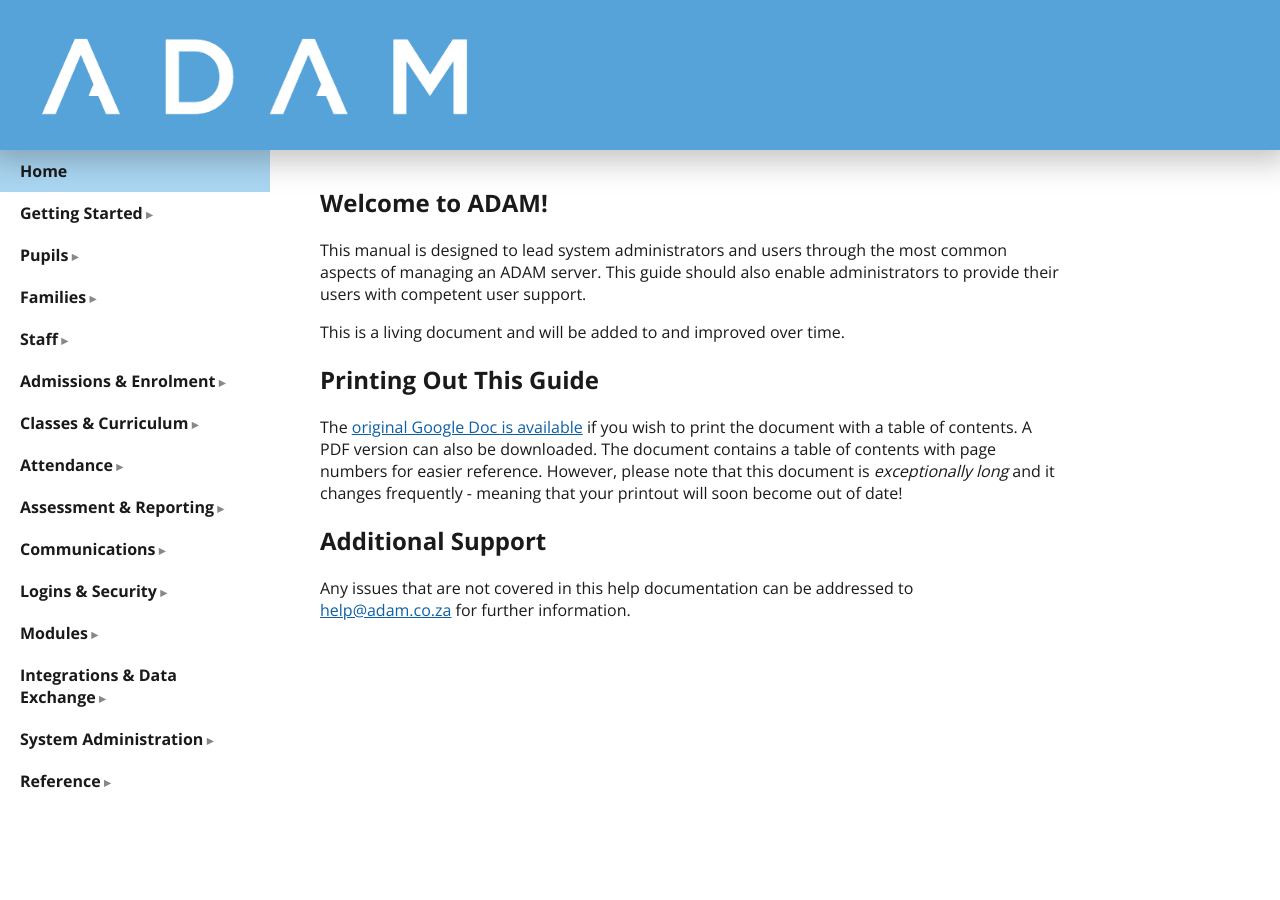
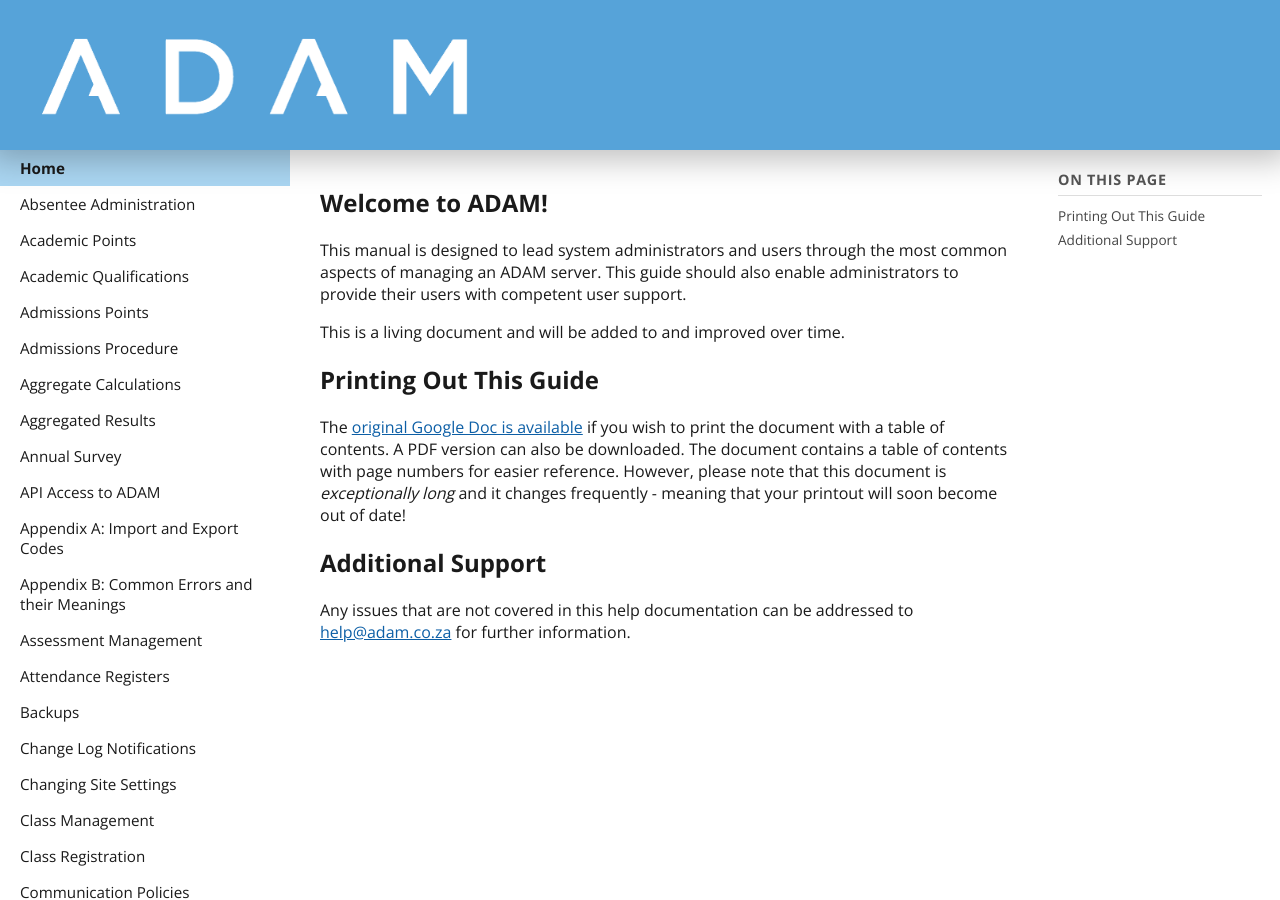
Before and after one commit to phinor/adam-docs, an MkDocs documentation site: the page built from docs/index.md, in a window 1280 px wide. Built offline with MkDocs 1.6.1, drawn with Linux system fonts in a browser that asks for light colours.

Commit message:
CHANGED: Flatten nav to alphabetical; add right-side per-page TOC
The hierarchical sidebar with collapsible sections was friction without
benefit on a manual organised primarily by chapter rather than topic.
Returns to a flat alphabetical list of all 95 chapters with Home pinned
to the top.

Adds an opt-in right-side per-page TOC (rendered from page.toc with
h2-h3 depth) that mirrors Material's "On this page" pattern. Visible at
viewports >=1100px; hidden below to keep the article readable.

Drops the section-toggle JavaScript that's no longer needed.

Co-Authored-By: Claude Opus 4.7 (1M context) <noreply@anthropic.com>

```diff
--- a/mkdocs.yml
+++ b/mkdocs.yml
@@ -14,129 +14,102 @@ markdown_extensions:
   - tables
   - toc:
       permalink: false
+      toc_depth: 2-3
   - smarty
 
 nav:
   - Home: index.md
-
-  - Getting Started:
-      - Quick Start Guide: quick-start-guide.md
-      - Logging on to ADAM: logging-on-to-adam.md
-      - "Logging on to ADAM: A Guide for Parents": logging-on-to-adam-a-guide-for-parents.md
-
-  - Pupils:
-      - Pupil Information: pupil-information.md
-      - Pupil Comments: pupil-comments.md
-      - Pupil Photographs: pupil-photographs.md
-      - Profile Overview Customisation: profile-overview-customisation.md
-      - Tags for Pupils, Families and Staff: tags-for-pupils-families-and-staff.md
-      - Student Cards: student-cards.md
-      - Transferring Pupil Information Between Schools: transferring-pupil-information-between-schools.md
-
-  - Families:
-      - Family Management: family-management.md
-      - Family Alerts: family-alerts.md
-      - Family Detail Updates: family-detail-updates.md
-      - Parent and Pupil Portal: parent-and-pupil-portal.md
-      - Online Agreements: online-agreements.md
-
-  - Staff:
-      - Staff Information: staff-information.md
-      - Staff Photographs: staff-photographs.md
-      - Staff Passwords: staff-passwords.md
-      - Staff Absentees: staff-absentees.md
-
-  - Admissions & Enrolment:
-      - Admissions Procedure: admissions-procedure.md
-      - Admissions Points: admissions-points.md
-      - Online Applications: online-applications.md
-      - Onboarding Process: onboarding-process.md
-      - Enrolment Process: enrolment-process.md
-      - Annual Survey: annual-survey.md
-
-  - Classes & Curriculum:
-      - Class Management: class-management.md
-      - Class Registration: class-registration.md
-      - Subjects: subjects.md
-      - Grade Settings: grade-settings.md
-      - Level Descriptors: level-descriptors.md
-      - Promotion Requirements: promotion-requirements.md
-      - Learning Outcomes and Assessment Standards: learning-outcomes-and-assessment-standards.md
-
-  - Attendance:
-      - Absentee Administration: absentee-administration.md
-      - Attendance Registers: attendance-registers.md
-      - Roll Calls: roll-calls.md
-
-  - Assessment & Reporting:
-      - Assessment Management: assessment-management.md
-      - Mark Book Administration: mark-book-administration.md
-      - Aggregate Calculations: aggregate-calculations.md
-      - Aggregated Results: aggregated-results.md
-      - Goal Setting: goal-setting.md
-      - Academic Points: academic-points.md
-      - Academic Qualifications: academic-qualifications.md
-      - Records and Points Administration: records-and-points-administration.md
-      - Report Comments: report-comments.md
-      - Report Publishing: report-publishing.md
-      - Publishing Reports: publishing-reports.md
-      - Reporting Checklist: reporting-checklist.md
-      - Reporting Period Administration: reporting-period-administration.md
-      - Year-end Functions: year-end-functions.md
-
-  - Communications:
-      - Communication Policies: communication-policies.md
-      - Communication Settings in ADAM: communication-settings-in-adam.md
-      - Messaging Centre: messaging-centre.md
-      - Email Message Templates: email-message-templates.md
-      - SMS Services: sms-services.md
-      - Mail Logging: mail-logging.md
-      - Troubleshooting Email Delivery: troubleshooting-email-delivery.md
-      - Login Messages: login-messages.md
-      - Change Log Notifications: change-log-notifications.md
-
-  - Logins & Security:
-      - Configuring Logins: configuring-logins.md
-      - Passwords and Security Information: passwords-and-security-information.md
-      - Passkey Authentication: passkey-authentication.md
-      - Two-Factor Authentication: two-factor-authentication.md
-      - Security Administration for Families and Pupils: security-administration-for-families-and-pupils.md
-      - Security Administration for Staff: security-administration-for-staff.md
-      - Cross-Site Logins and Trusted Servers: cross-site-logins-and-trusted-servers.md
-
-  - Modules:
-      - Leave Module: leave-module.md
-      - Medical Module: medical-module.md
-      - Psychometric Testing: psychometric-testing.md
-      - Questionnaire Module: questionnaire-module.md
-      - Sign-up Module: sign-up-module.md
-      - Timetable Module: timetable-module.md
-      - Learning Support and Accommodations Module: learning-support-and-accommodations-module.md
-      - Document Repository: document-repository.md
-
-  - Integrations & Data Exchange:
-      - API Access to ADAM: api-access-to-adam.md
-      - LURITS: lurits.md
-      - Moodle Integration: moodle-integration.md
-      - SA-SAMS Export: sa-sams-export.md
-      - Third Party Integration: third-party-integration.md
-      - Importing and Exporting Data: importing-and-exporting-data.md
-
-  - System Administration:
-      - School Information: school-information.md
-      - School Logos: school-logos.md
-      - Server Setup and Configuration: server-setup-and-configuration.md
-      - Updating ADAM: updating-adam.md
-      - Backups: backups.md
-      - Cron Service: cron-service.md
-      - Health Monitoring: health-monitoring.md
-      - Debugging and Error Logging: debugging-and-error-logging.md
-      - Database Field Management: database-field-management.md
-      - Changing Site Settings: changing-site-settings.md
-      - Deleting Information: deleting-information.md
-      - Labels: labels.md
-      - Scratch Lists: scratch-lists.md
-
-  - Reference:
-      - "Appendix A: Import and Export Codes": appendix-a-import-and-export-codes.md
-      - "Appendix B: Common Errors and their Meanings": appendix-b-common-errors-and-their-meanings.md
+  - Absentee Administration: absentee-administration.md
+  - Academic Points: academic-points.md
+  - Academic Qualifications: academic-qualifications.md
+  - Admissions Points: admissions-points.md
+  - Admissions Procedure: admissions-procedure.md
+  - Aggregate Calculations: aggregate-calculations.md
+  - Aggregated Results: aggregated-results.md
+  - Annual Survey: annual-survey.md
+  - API Access to ADAM: api-access-to-adam.md
+  - "Appendix A: Import and Export Codes": appendix-a-import-and-export-codes.md
+  - "Appendix B: Common Errors and their Meanings": appendix-b-common-errors-and-their-meanings.md
+  - Assessment Management: assessment-management.md
+  - Attendance Registers: attendance-registers.md
+  - Backups: backups.md
+  - Change Log Notifications: change-log-notifications.md
+  - Changing Site Settings: changing-site-settings.md
+  - Class Management: class-management.md
+  - Class Registration: class-registration.md
+  - Communication Policies: communication-policies.md
+  - Communication Settings in ADAM: communication-settings-in-adam.md
+  - Configuring Logins: configuring-logins.md
+  - Cron Service: cron-service.md
+  - Cross-Site Logins and Trusted Servers: cross-site-logins-and-trusted-servers.md
+  - Database Field Management: database-field-management.md
+  - Debugging and Error Logging: debugging-and-error-logging.md
+  - Deleting Information: deleting-information.md
+  - Document Repository: document-repository.md
+  - Email Message Templates: email-message-templates.md
+  - Enrolment Process: enrolment-process.md
+  - Family Alerts: family-alerts.md
+  - Family Detail Updates: family-detail-updates.md
+  - Family Management: family-management.md
+  - Goal Setting: goal-setting.md
+  - Grade Settings: grade-settings.md
+  - Health Monitoring: health-monitoring.md
+  - Importing and Exporting Data: importing-and-exporting-data.md
+  - Labels: labels.md
+  - Learning Outcomes and Assessment Standards: learning-outcomes-and-assessment-standards.md
+  - Learning Support and Accommodations Module: learning-support-and-accommodations-module.md
+  - Leave Module: leave-module.md
+  - Level Descriptors: level-descriptors.md
+  - Logging on to ADAM: logging-on-to-adam.md
+  - "Logging on to ADAM: A Guide for Parents": logging-on-to-adam-a-guide-for-parents.md
+  - Login Messages: login-messages.md
+  - LURITS: lurits.md
+  - Mail Logging: mail-logging.md
+  - Mark Book Administration: mark-book-administration.md
+  - Medical Module: medical-module.md
+  - Messaging Centre: messaging-centre.md
+  - Moodle Integration: moodle-integration.md
+  - Onboarding Process: onboarding-process.md
+  - Online Agreements: online-agreements.md
+  - Online Applications: online-applications.md
+  - Parent and Pupil Portal: parent-and-pupil-portal.md
+  - Passkey Authentication: passkey-authentication.md
+  - Passwords and Security Information: passwords-and-security-information.md
+  - Profile Overview Customisation: profile-overview-customisation.md
+  - Promotion Requirements: promotion-requirements.md
+  - Psychometric Testing: psychometric-testing.md
+  - Publishing Reports: publishing-reports.md
+  - Pupil Comments: pupil-comments.md
+  - Pupil Information: pupil-information.md
+  - Pupil Photographs: pupil-photographs.md
+  - Questionnaire Module: questionnaire-module.md
+  - Quick Start Guide: quick-start-guide.md
+  - Records and Points Administration: records-and-points-administration.md
+  - Report Comments: report-comments.md
+  - Report Publishing: report-publishing.md
+  - Reporting Checklist: reporting-checklist.md
+  - Reporting Period Administration: reporting-period-administration.md
+  - Roll Calls: roll-calls.md
+  - SA-SAMS Export: sa-sams-export.md
+  - School Information: school-information.md
+  - School Logos: school-logos.md
+  - Scratch Lists: scratch-lists.md
+  - Security Administration for Families and Pupils: security-administration-for-families-and-pupils.md
+  - Security Administration for Staff: security-administration-for-staff.md
+  - Server Setup and Configuration: server-setup-and-configuration.md
+  - Sign-up Module: sign-up-module.md
+  - SMS Services: sms-services.md
+  - Staff Absentees: staff-absentees.md
+  - Staff Information: staff-information.md
+  - Staff Passwords: staff-passwords.md
+  - Staff Photographs: staff-photographs.md
+  - Student Cards: student-cards.md
+  - Subjects: subjects.md
+  - Tags for Pupils, Families and Staff: tags-for-pupils-families-and-staff.md
+  - Third Party Integration: third-party-integration.md
+  - Timetable Module: timetable-module.md
+  - Transferring Pupil Information Between Schools: transferring-pupil-information-between-schools.md
+  - Troubleshooting Email Delivery: troubleshooting-email-delivery.md
+  - Two-Factor Authentication: two-factor-authentication.md
+  - Updating ADAM: updating-adam.md
+  - Year-end Functions: year-end-functions.md
--- a/theme/css/styles.css
+++ b/theme/css/styles.css
@@ -1,12 +1,19 @@
 /*
  * ADAM Help styles — ported from the legacy adam-documentation template.
- * Keeps the fixed blue header, fixed left nav, and Open Sans body font.
- * Adapted for the MkDocs hierarchical nav: top-level "section" labels
- * group chapters; menu2 (chapter list within a section) is hidden until
- * the section is selected via JavaScript.
+ * Fixed blue header at top, flat alphabetical nav on the left,
+ * per-page TOC on the right (desktop only). Open Sans body font.
  */
 
 @import url('https://fonts.googleapis.com/css?family=Open+Sans:400,700&display=swap');
+
+:root {
+    --header-height: 150px;
+    --nav-width: 290px;
+    --toc-width: 240px;
+    --header-bg: rgb(86, 163, 217);
+    --selected-bg: #aad6f2;
+    --link-color: #0d5fa6;
+}
 
 * { box-sizing: border-box; }
 
@@ -17,7 +24,7 @@ body {
     color: #1a1a1a;
 }
 
-a { color: #0d5fa6; }
+a { color: var(--link-color); }
 
 article h1 {
     margin-top: 0 !important;
@@ -56,12 +63,12 @@ article img {
 #bodycontainer blockquote {
     margin: 1em 0;
     padding: 0.5em 1em;
-    border-left: 4px solid #aad6f2;
+    border-left: 4px solid var(--selected-bg);
     background: #f5fafd;
     color: #333;
 }
 
-/* Navigation ------------------------------------------------------------ */
+/* Left nav -------------------------------------------------------------- */
 
 nav a {
     color: inherit;
@@ -80,59 +87,73 @@ nav ul {
 }
 
 nav ul.menu1 > li {
-    font-weight: bold;
-    padding-top: 10px;
-    padding-bottom: 10px;
+    padding-top: 8px;
+    padding-bottom: 8px;
+    font-size: 0.95em;
 }
 
-nav ul.menu1 > li.section > .section-label {
-    display: block;
-    padding-left: 20px;
-    padding-right: 20px;
-    cursor: pointer;
+nav ul.menu1 > li.selected {
+    background: var(--selected-bg);
+    font-weight: bold;
 }
 
-nav ul.menu1 > li.section > .section-label::after {
-    content: " \25B8"; /* right-pointing triangle */
-    font-size: 0.8em;
-    color: #888;
+/* Right TOC ------------------------------------------------------------- */
+
+.toc-sidebar {
+    /* Hidden by default; revealed by the wide-desktop media query. */
+    display: none;
 }
 
-nav ul.menu1 > li.section.expanded > .section-label::after {
-    content: " \25BE"; /* down-pointing triangle */
+.toc-sidebar .toc-heading {
+    font-weight: bold;
+    font-size: 0.9em;
+    text-transform: uppercase;
+    letter-spacing: 0.05em;
+    color: #555;
+    margin-bottom: 8px;
+    padding-bottom: 6px;
+    border-bottom: 1px solid #ddd;
 }
 
-nav ul.menu2 > li {
-    font-size: 0.95em;
-    font-weight: normal;
-    padding-left: 20px;
-    width: 230px;
-    padding-bottom: 6px;
+.toc-sidebar ul {
+    list-style: none;
+    margin: 0;
+    padding: 0;
 }
 
-nav .selected {
-    background: #aad6f2;
+.toc-sidebar > ul > li > ul {
+    padding-left: 14px;
 }
 
-nav ul.menu1 > li.notselected {
-    color: #606060;
+.toc-sidebar a {
+    display: block;
+    color: #444;
+    text-decoration: none;
+    font-size: 0.85em;
+    padding: 3px 0;
+    line-height: 1.3;
 }
 
-/* Mobile --------------------------------------------------------------- */
+.toc-sidebar a:hover {
+    color: var(--link-color);
+    text-decoration: underline;
+}
+
+/* Mobile ---------------------------------------------------------------- */
 
 @media screen and (max-width: 639px) {
     header {
         display: block;
-        background-color: rgb(86, 163, 217);
+        background-color: var(--header-bg);
         width: 100%;
-        max-height: 150px;
+        max-height: var(--header-height);
         margin: 0;
         box-shadow: 0 0 30px 10px rgba(0, 0, 0, 0.25);
     }
 
     header img {
         max-width: 100%;
-        max-height: 150px;
+        max-height: var(--header-height);
     }
 
     article {
@@ -173,7 +194,7 @@ nav ul.menu1 > li.notselected {
     nav ul.menu1 > li { width: 100%; }
 }
 
-/* Desktop -------------------------------------------------------------- */
+/* Desktop --------------------------------------------------------------- */
 
 @media screen and (min-width: 640px) {
     #navtoggle { display: none; }
@@ -182,8 +203,8 @@ nav ul.menu1 > li.notselected {
         position: fixed;
         top: 0;
         left: 0;
-        height: 150px;
-        background-color: rgb(86, 163, 217);
+        height: var(--header-height);
+        background-color: var(--header-bg);
         width: 100%;
         box-shadow: 0 0 30px 10px rgba(0, 0, 0, 0.25);
         z-index: 10;
@@ -194,30 +215,24 @@ nav ul.menu1 > li.notselected {
     nav {
         position: fixed;
         overflow-y: auto;
-        height: calc(100vh - 150px);
-        top: 150px;
+        height: calc(100vh - var(--header-height));
+        top: var(--header-height);
         left: 0;
-        width: 290px;
+        width: var(--nav-width);
         padding-bottom: 30px;
     }
 
-    /* Hide menu2 (chapter list) by default; show only for the expanded
-       section. The display.js script flips the .expanded class when the
-       page is loaded inside a section, or when a section label is clicked. */
-    nav ul.menu2 { display: none; }
-    nav ul.menu1 > li.section.expanded > ul.menu2 { display: block; }
-
     nav ul.menu1 > li {
-        width: 270px;
+        width: var(--nav-width);
     }
 
     article {
         position: fixed;
         overflow-y: auto;
-        top: 150px;
-        left: 290px;
-        height: calc(100vh - 150px);
-        width: calc(100% - 290px);
+        top: var(--header-height);
+        left: var(--nav-width);
+        height: calc(100vh - var(--header-height));
+        width: calc(100% - var(--nav-width));
     }
 
     #bodycontainer {
@@ -226,9 +241,31 @@ nav ul.menu1 > li.notselected {
     }
 }
 
+/* Wide desktop: also show right-side TOC -------------------------------- */
+
+@media screen and (min-width: 1100px) {
+    article {
+        width: calc(100% - var(--nav-width) - var(--toc-width));
+    }
+
+    .toc-sidebar {
+        display: block;
+        position: fixed;
+        top: var(--header-height);
+        right: 0;
+        width: var(--toc-width);
+        height: calc(100vh - var(--header-height));
+        overflow-y: auto;
+        padding: 20px 18px 30px;
+    }
+}
+
+/* Print ----------------------------------------------------------------- */
+
 @media print {
     header,
     nav,
+    .toc-sidebar,
     #navtoggle {
         display: none;
     }
--- a/theme/js/script.js
+++ b/theme/js/script.js
@@ -2,11 +2,8 @@
  * ADAM Help nav script — adapted from the legacy display.js.
  *
  * Behaviour:
- *   - On load, identify the current page by URL and:
- *       - mark its <li> with the .selected class (highlight)
- *       - expand the parent section so its menu2 is visible
- *       - scroll the nav so the selected item is in view
- *   - Toggle a section's menu2 when its label is clicked.
+ *   - On load, mark the current page's <li> as .selected and scroll it
+ *     into view in the nav.
  *   - Toggle the mobile nav overlay when #navtoggle is clicked, and
  *     close the overlay automatically when an in-nav link is followed.
  */
@@ -20,15 +17,11 @@
     }
 
     function currentPagePath () {
-        // We use use_directory_urls: false in mkdocs.yml, so each page is
-        // served at /foo.html. Match against just the final path segment.
         var path = window.location.pathname.split ('/').pop ();
         return path || 'index.html';
     }
 
     function findActiveLink (page) {
-        // Try exact match first, then any link whose href ends with the
-        // page filename (handles the index page being served as "/").
         var selector = 'nav a[href$="/' + page + '"], nav a[href="' + page + '"]';
         return document.querySelector (selector);
     }
@@ -38,22 +31,10 @@
         var link = findActiveLink (page);
         if (!link) return;
         var li = link.closest ('li');
-        if (li) li.classList.add ('selected');
-        var section = link.closest ('li.section');
-        if (section) section.classList.add ('expanded');
-        // Bring the selected item into the visible area of the nav.
-        if (li && li.scrollIntoView) {
+        if (!li) return;
+        li.classList.add ('selected');
+        if (li.scrollIntoView) {
             li.scrollIntoView ({ block: 'nearest', behavior: 'auto' });
-        }
-    }
-
-    function bindSectionToggles () {
-        var labels = document.querySelectorAll ('nav .section-label');
-        for (var i = 0; i < labels.length; i++) {
-            labels[i].addEventListener ('click', function (ev) {
-                var section = ev.currentTarget.closest ('li.section');
-                if (section) section.classList.toggle ('expanded');
-            });
         }
     }
 
@@ -65,7 +46,6 @@
             var open = nav.classList.toggle ('open');
             btn.setAttribute ('aria-expanded', open ? 'true' : 'false');
         });
-        // Close the mobile overlay when an in-nav link is clicked.
         var links = nav.querySelectorAll ('a');
         for (var i = 0; i < links.length; i++) {
             links[i].addEventListener ('click', function () {
@@ -77,7 +57,6 @@
 
     ready (function () {
         highlightActivePage ();
-        bindSectionToggles ();
         bindNavToggle ();
     });
 }) ();
--- a/theme/main.html
+++ b/theme/main.html
@@ -23,17 +23,7 @@
     <nav>
         <ul class="menu1">
             {% for nav_item in nav %}
-                {% if nav_item.children %}
-                    <li class="section"><span class="section-label">{{ nav_item.title }}</span>
-                        <ul class="menu2">
-                            {% for child in nav_item.children %}
-                                <li><a href="{{ child.url|url }}">{{ child.title }}</a></li>
-                            {% endfor %}
-                        </ul>
-                    </li>
-                {% else %}
-                    <li><a href="{{ nav_item.url|url }}">{{ nav_item.title }}</a></li>
-                {% endif %}
+                <li><a href="{{ nav_item.url|url }}">{{ nav_item.title }}</a></li>
             {% endfor %}
         </ul>
     </nav>
@@ -44,6 +34,25 @@
         </div>
     </article>
 
+    {% macro render_toc(items) %}
+        {% set list_items = items | list %}
+        {% if list_items %}
+        <ul>
+            {% for item in list_items %}
+            <li><a href="{{ item.url }}">{{ item.title }}</a>{{ render_toc(item.children) }}</li>
+            {% endfor %}
+        </ul>
+        {% endif %}
+    {% endmacro %}
+
+    {% set toc_list = page.toc | list %}
+    {% if toc_list %}
+    <aside class="toc-sidebar" aria-label="On this page">
+        <div class="toc-heading">On this page</div>
+        {{ render_toc(page.toc) }}
+    </aside>
+    {% endif %}
+
     <script src="{{ 'js/script.js'|url }}"></script>
     {% for path in config.extra_javascript %}
     <script src="{{ path|url }}"></script>
```
